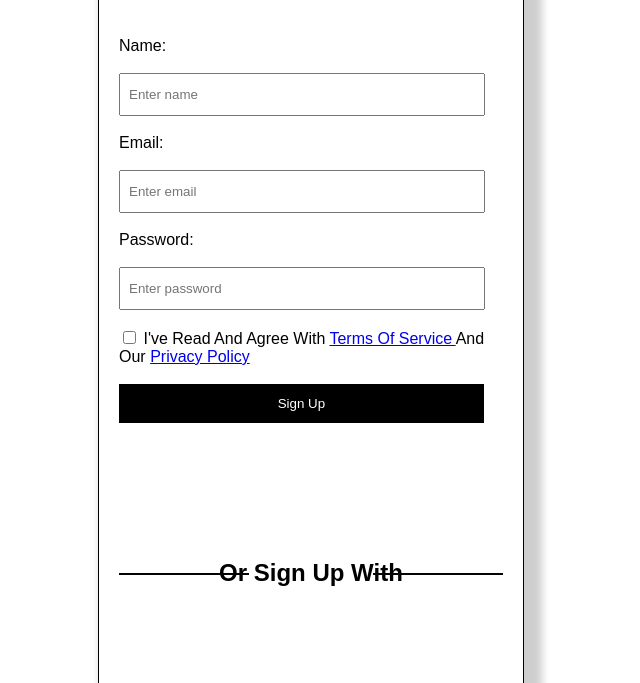
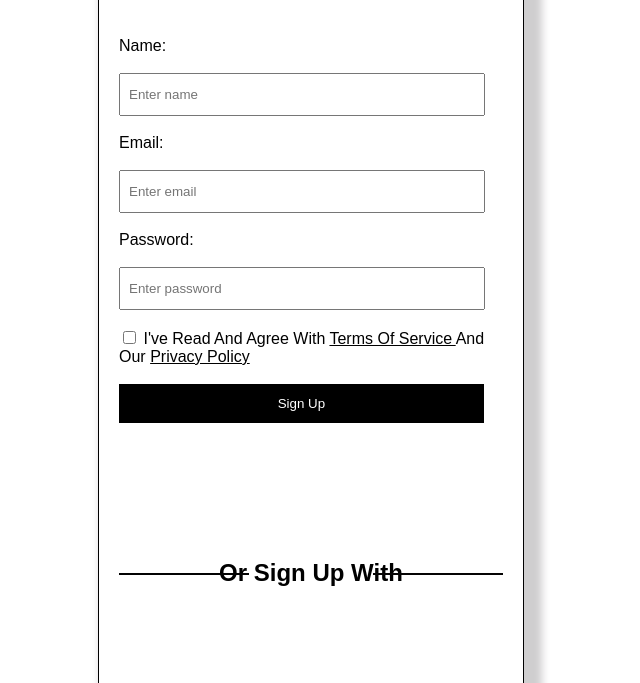
Before and after one commit to nakurelcynthia/Website_credentials, a plain HTML site: page index.html in a window 1280 px wide. Shown: the part 168-851 px from the top of the page, without its empty margins (329-969 px from the left). Drawn offline with Linux system fonts and the light colour scheme.

Commit message:
added link on terms and conditions

```diff
--- a/index.html
+++ b/index.html
@@ -98,7 +98,7 @@
     <br>
     <input type="password" id="password" placeholder="Enter password"><br>
     <br>
-    <input type="checkbox" id="Terms"> <label for=" text">I've Read And Agree With <a href="Terms Of Service">Terms Of Service </a>And Our <a href="Privacy Policy">Privacy Policy</a></label><br>
+    <input type="checkbox" id="Terms"> <label for=" text">I've Read And Agree With <a href="https://signup.com/Terms" style="color: black;">Terms Of Service </a>And Our <a href="https://developer.moneris.com/en/More/Compliance/Sample%20Privacy%20Policy" style="color: black;">Privacy Policy</a></label><br>
     <br>
     <button type="submit" id="submit_button">Sign Up</button><br>
     <br>
```
Also changed, not shown: signin.html (+1 -1 lines).
